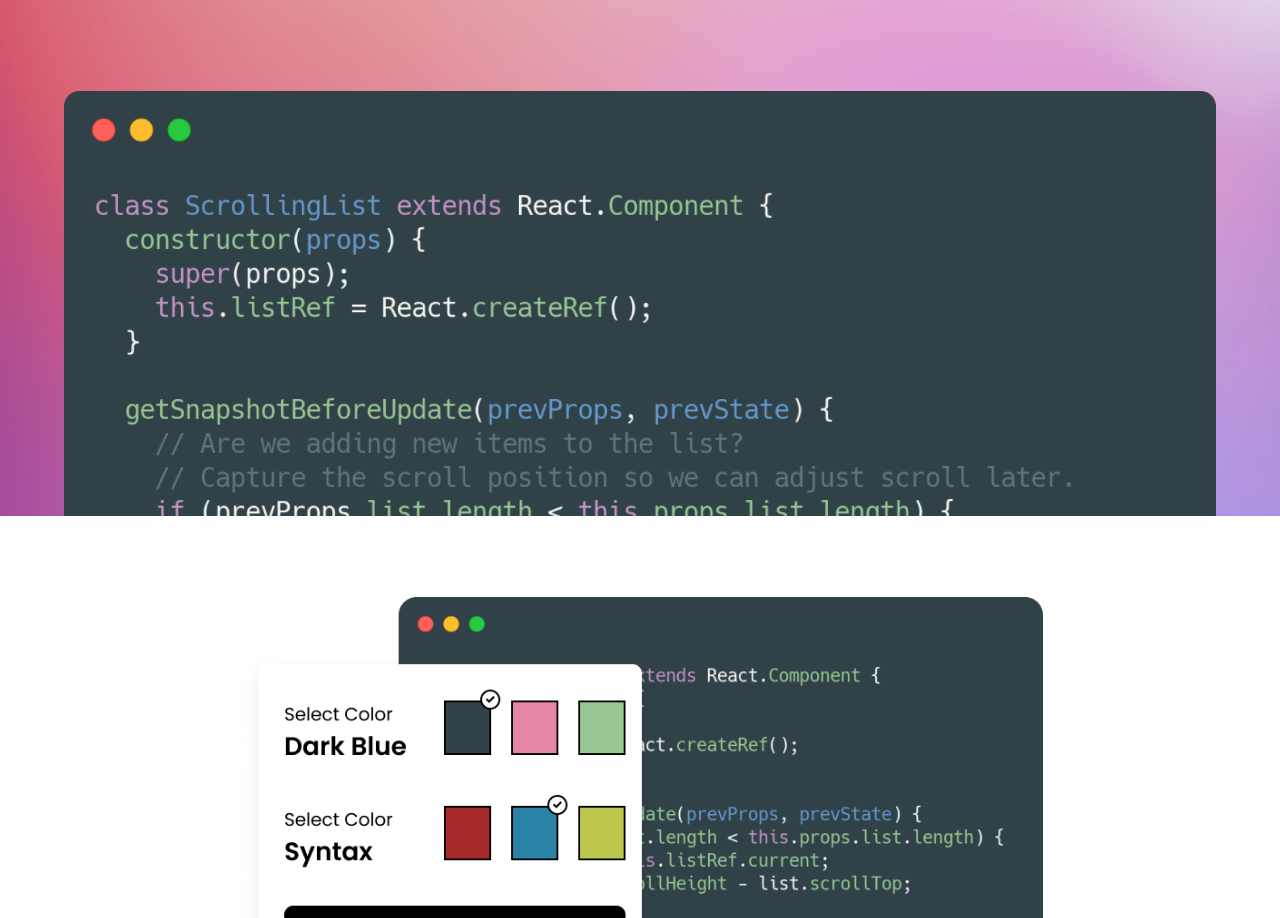
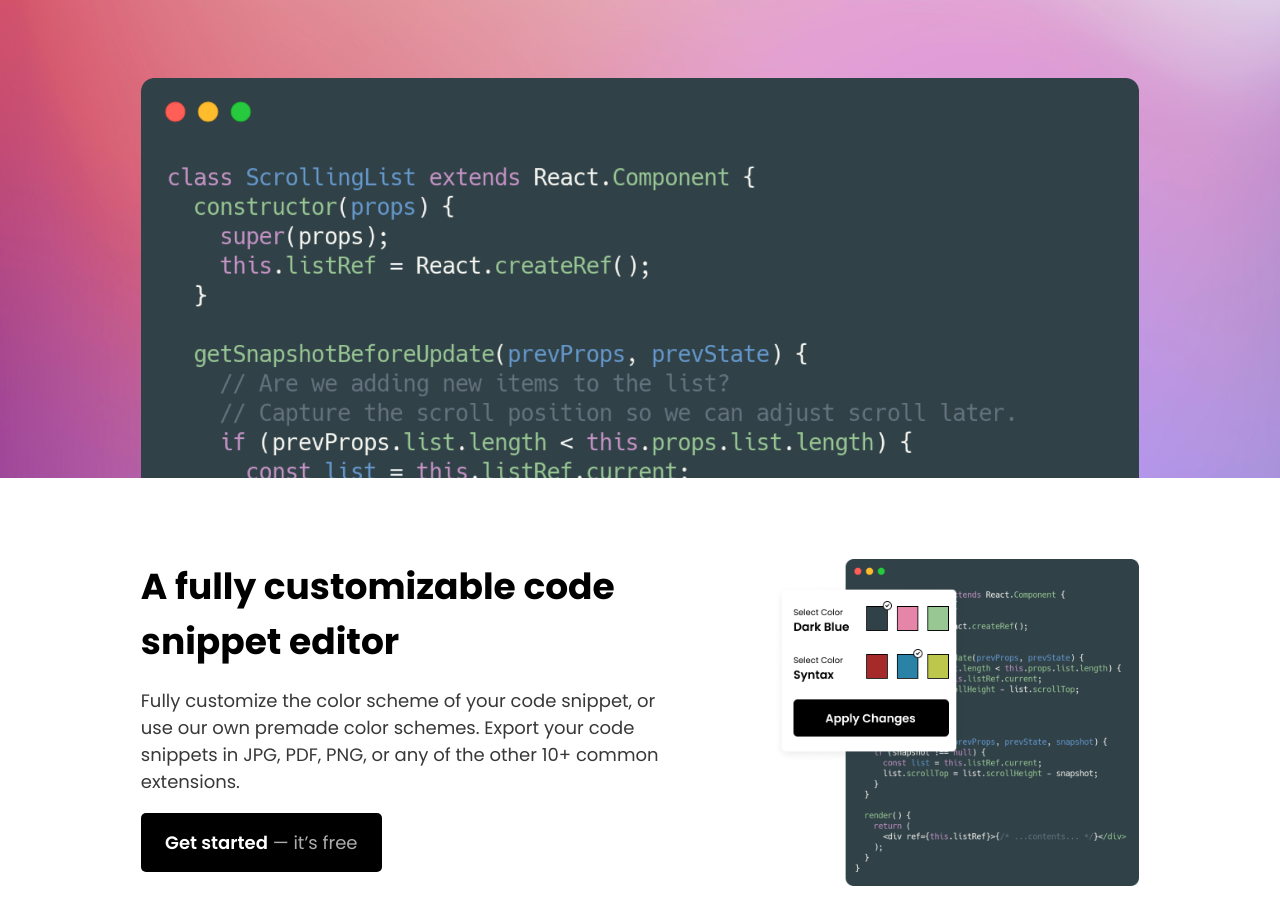
Before and after one commit to shimdevkun/SnipperLandingPage, a website: page index.html in a window 1280 px wide. Shown: the part 414-1332 px from the top of the page. Drawn offline with Linux system fonts and the light colour scheme.

Commit message:
Implement desktop design

```diff
--- a/css/index.scss
+++ b/css/index.scss
@@ -235,15 +235,17 @@
       margin-top: 6.75em;
       height: 425px;
       overflow: hidden;
+
+      img {
+        width: 100%;
+      }
     }
   }
 
   // About
-  section#about {
-    .about-img {
-      width: 70%;
-      margin: 0 auto;
-    }
+  section#about .about-img {
+    width: 70%;
+    margin: 0 auto;
   }
 
   // Footer
@@ -260,3 +262,41 @@
     }
   }
 }
+
+@media screen and (min-width: 1200px) {
+  // Utilities
+  .container {
+    width: 78%;
+  }
+
+  // Header: nav
+  nav {
+    margin-top: 1.5em;
+  }
+
+  // Header: hero
+  section#hero .hero-img {
+    margin-top: 4.5em;
+    height: 400px;
+  }
+
+  // About
+  section#about {
+    padding-bottom: 3em;
+
+    .container {
+      display: flex;
+
+      .about-desc {
+        margin-top: 0;
+        width: 60%;
+      }
+
+      .about-img {
+        order: 1;
+        margin-left: 4.5em;
+        width: 40%;
+      }
+    }
+  }
+}
```
Also changed, not shown: css/index.css.
